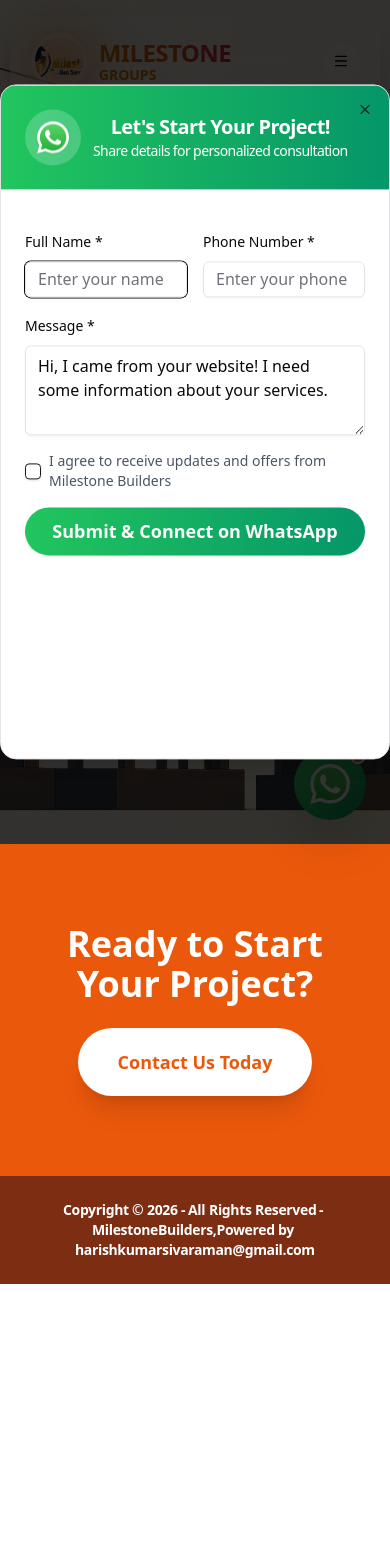
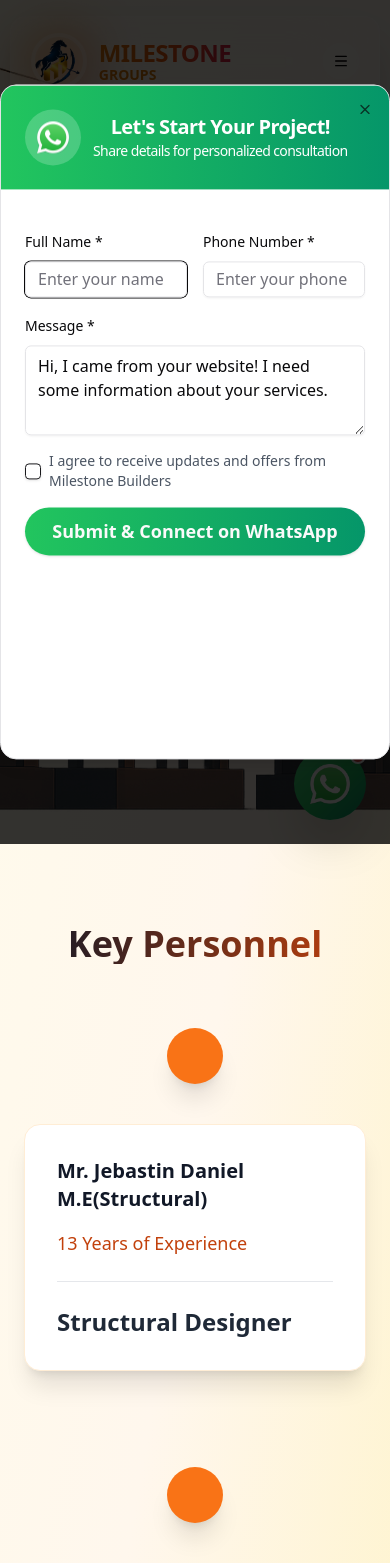
Before and after one commit to harishkumar7558/MileStoneBuilders, a React (Vite) app: page /home in a window 390 px wide. Shown: the top 1563 px of the page. Before the commit the page ends 1284 px from the top, so only its background shows below. Built offline with nearby package versions, Linux system fonts and the light colour scheme.

Commit message:
keypersonal

```diff
--- a/src/layouts/Navbar.jsx
+++ b/src/layouts/Navbar.jsx
@@ -1,6 +1,6 @@
 
 
-import milestone from "@/assets/milestone2.png"
+import milestone from "@/assets/milestone1.png"
 import whatsappLogo from '@/assets/whatsapp.png'
 import { Button } from "@/components/ui/button"
 import { Checkbox } from '@/components/ui/checkbox'
@@ -15,7 +15,7 @@
 import { useState } from "react"
 import { useLocation, useNavigate } from "react-router-dom"
 const links = [
-    { label: "Geo Service", href: "/" },
+    { label: "Geo Services", href: "/" },
     { label: "Survey", href: "/survey" },
     { label: "Builders", href: "/home" },
     { label: "Contact", href: "/contact" },
--- a/src/pages/GeoService.jsx
+++ b/src/pages/GeoService.jsx
@@ -110,24 +110,13 @@
   };
 
   const keyPersonnel = [
-    {
-      name: "Mr. Jebastin Daniel M.E(Structural)",
-      experience: "13 Years of Experience",
-      role: "Structural Designer",
-      highlight: true, // this one is centered at the top
-    },
-    {
-      name: "Mr. M.Mukesh B.E(Civil)",
-      experience: "13 Years of Experience",
-      role: "Surveyor",
-    },
-    {
-      name: "Mr. M.MuthuRaja Thivakar M.E(GeoTech)",
-      experience: "4 Years of Experience",
-      role: "GeoTechnical Engineer",
-      qualification: "",
-    },
-    {
+    // {
+    //   name: "Mr. Jebastin Daniel M.E(Structural)",
+    //   experience: "13 Years of Experience",
+    //   role: "Structural Designer",
+    //   highlight: true, // this one is centered at the top
+    // },
+       {
       name: "Dr. N. Chandrasekar",
       experience: "",
       role: "Sr. Geologist",
@@ -135,6 +124,18 @@
       specialization:
         "All Types of Soil, Water & Rock Testing | Accurate, Reliable & Professional Geological Field & Lab Testing",
     },
+    // {
+    //   name: "Mr. M.Mukesh B.E(Civil)",
+    //   experience: "13 Years of Experience",
+    //   role: "Surveyor",
+    // },
+    {
+      name: "Mr. M.MuthuRaja Thivakar M.E(GeoTech)",
+      experience: "4 Years of Experience",
+      role: "GeoTechnical Engineer",
+      qualification: "",
+    },
+
   ];
 
   const servicesAccordion = [
@@ -490,7 +491,7 @@
               <h1 className="text-5xl sm:text-7xl md:text-8xl lg:text-9xl font-black tracking-tighter">
                 <span className="block text-orange-900">Milestone</span>
                 <span className="block text-amber-600 -mt-4 sm:-mt-14">
-                  Geo Service
+                  Geo Services
                 </span>
               </h1>
             </motion.div>
--- a/src/pages/HomePage.jsx
+++ b/src/pages/HomePage.jsx
@@ -79,33 +79,20 @@
         name: 'Mr. Jebastin Daniel M.E(Structural)',
         experience: '13 Years of Experience',
         role: 'Structural Designer',
-        highlight: true, // this one is centered at the top
+        // highlight: true, // this one is centered at the top
     },
     {
         name: 'Mr. M.Mukesh B.E(Civil)',
         experience: '13 Years of Experience',
         role: 'Surveyor',
     },
-    {
-        name: 'Mr. M.MuthuRaja Thivakar M.E(GeoTech)',
-        experience: '4 Years of Experience',
-        role: 'GeoTechnical Engineer',
-        qualification: '',
-    },
-    {
-        name: 'Mr. M.MuthuRaja Thivakar M.E(GeoTech)',
-        experience: '4 Years of Experience',
-        role: 'GeoTechnical Engineer',
-        qualification: '',
-    },
-    {
-        name: 'Dr. N. Chandrasekar',
-        experience: '',
-        role: 'Sr. Geologist',
-        qualification: 'ISO/IEC 17025:2017 Compliance Testing Services',
-        specialization:
-            'All Types of Soil, Water & Rock Testing | Accurate, Reliable & Professional Geological Field & Lab Testing',
-    },
+    // {
+    //     name: 'Mr. M.MuthuRaja Thivakar M.E(GeoTech)',
+    //     experience: '4 Years of Experience',
+    //     role: 'GeoTechnical Engineer',
+    //     qualification: '',
+    // },
+
 ];
 
     const servicesAccordion = [
@@ -243,7 +230,7 @@
 
     ]
 
-    const links = ["Builders", "Surveys", "Geo Services", "Contact Us"]
+    const links = ["Builders", "Surveys", "Geo Servicess", "Contact Us"]
 
     const reasons = [
         {
@@ -345,6 +332,8 @@
                             <span className="block text-amber-600 -mt-6 sm:-mt-12">BUILDERS</span>
                         </motion.h1>
 
+
+
                         <motion.div
                             initial={{ opacity: 0, y: 30 }}
                             animate={{ opacity: 1, y: 0 }}
@@ -365,6 +354,94 @@
                         </motion.div>
                     </div>
                 </section>
+
+                 {/* Key Personnel Timeline */}
+        <section className="py-20 px-6 ">
+          <div className="max-w-5xl mx-auto">
+            <h2 className="text-center text-4xl md:text-5xl font-bold bg-gradient-to-r from-gray-900 to-orange-700 bg-clip-text text-transparent mb-16">
+              Key Personnel
+            </h2>
+
+            <div className="relative">
+              {/* Central Vertical Line - Orange */}
+              <div className="absolute left-1/2 transform -translate-x-1/2 w-1 bg-orange-400 h-full hidden md:block opacity-60" />
+
+              <div className="space-y-24">
+                {keyPersonnel.map((person, i) => (
+                  <motion.div
+                    key={i}
+                    initial={{ opacity: 0, y: 60 }}
+                    whileInView={{ opacity: 1, y: 0 }}
+                    viewport={{ once: true, margin: "-100px" }}
+                    transition={{ duration: 0.7, delay: i * 0.2 }}
+                    className="relative"
+                  >
+                    {/* Top Highlighted Person (Centered) */}
+                    {person.highlight ? (
+                      <div className="flex flex-col items-center">
+                        {/* Large Orange Dot Above */}
+                        <div className="sm:w-16 sm:h-16 w-12 h-12 bg-orange-600 rounded-full shadow-2xl mb-6 relative z-10" />
+
+                        {/* Person Card */}
+                        <div className="text-center max-w-md bg-white rounded-3xl p-10 shadow-2xl ">
+                          <h3 className="sm:text-3xl text-xl font-bold text-gray-900">
+                            {person.name}
+                          </h3>
+                          <p className="sm:text-2xl text-lg  font-bold text-orange-600 mt-3">
+                            {person.experience}
+                          </p>
+                          <div className="mt-6 pt-6 border-t-2 border-orange-200">
+                            <p className="sm:text-2xl text-lg font-semibold text-gray-800">
+                              {person.role}
+                            </p>
+                          </div>
+                        </div>
+                      </div>
+                    ) : (
+                      /* Alternating Left/Right Cards */
+                      <div
+                        className={`flex items-center justify-center gap-10 ${
+                          i % 2 === 0 ? "md:flex-row" : "md:flex-row-reverse"
+                        } flex-col md:flex-row`}
+                      >
+                        {/* Empty spacer for alignment */}
+                        <div className="flex-1 hidden md:block" />
+
+                        {/* Timeline Dot */}
+                        <div className="w-14 h-14   bg-orange-500 rounded-full shadow-xl  z-20 flex-shrink-0" />
+
+                        {/* Person Card */}
+                        <div className="flex-1 max-w-md">
+                          <div className="bg-white rounded-2xl p-8 shadow-xl border border-orange-100 hover:shadow-2xl transition-shadow">
+                            <h3 className="sm:text-2xl text-xl font-bold text-gray-900">
+                              {person.name}
+                            </h3>
+
+                            {person.qualification && (
+                              <p className="text-orange-600 font-semibold mt-2">
+                                {person.qualification}
+                              </p>
+                            )}
+
+                            <p className="text-lg font-medium text-orange-700 mt-4">
+                              {person.experience}
+                            </p>
+
+                            <div className="mt-6 pt-6 border-t border-gray-200">
+                              <p className="text-2xl font-semibold text-gray-800">
+                                {person.role}
+                              </p>
+                            </div>
+                          </div>
+                        </div>
+                      </div>
+                    )}
+                  </motion.div>
+                ))}
+              </div>
+            </div>
+          </div>
+        </section>
 
 
 
--- a/src/pages/contactPage.jsx
+++ b/src/pages/contactPage.jsx
@@ -36,11 +36,11 @@
     const contacts = [
         { icon: Phone, label: "Phone", value: "+91 63690 51199", link: "tel:+916369051199", color: "text-blue-600", bg: "bg-blue-50" },
         { icon: Phone, label: "Phone", value: "+91 75503 40861", link: "tel:+917550340861", color: "text-blue-600", bg: "bg-blue-50" },
-        { icon: Mail, label: "Email", value: "Milestonegeo@gmail.com", link: "mailto:Milestonegeo@gmail.com", color: "text-purple-600", bg: "bg-purple-50" },
+        { icon: Mail, label: "Email", value: "milestonegeo@gmail.com", link: "mailto:milestonegeo@gmail.com", color: "text-purple-600", bg: "bg-purple-50" },
         { icon: Mail, label: "Email", value: "milestonegeoservice@gmail.com", link: "mailto:milestonegeoservice@gmail.com", color: "text-purple-600", bg: "bg-purple-50" },
         { icon: Instagram, label: "Instagram", value: "@milestonebuilders1", link: "https://www.instagram.com/milestonebuilders1", color: "text-pink-600", bg: "bg-pink-50" },
         { icon: MapPin, label: "Location", value: "3/328 Victoria nagar ittery road puthukulam, reddiyarpatti,Tirunelveli-627007, India", color: "text-orange-600", bg: "bg-orange-50" },
-        { icon: MapPin, label: "Location", value: "Chennai, Tamil Nadu, India", color: "text-orange-600", bg: "bg-orange-50" },
+       { icon: MapPin, label: "Locations", value: "Chennai, Puducherry, Thoothukudi, Tamil Nadu, India", color: "text-orange-600", bg: "bg-orange-50" },
     ]
 
     const handleQuickMessage = () => {
```
Also changed, not shown: src/assets/milestone1.png.
